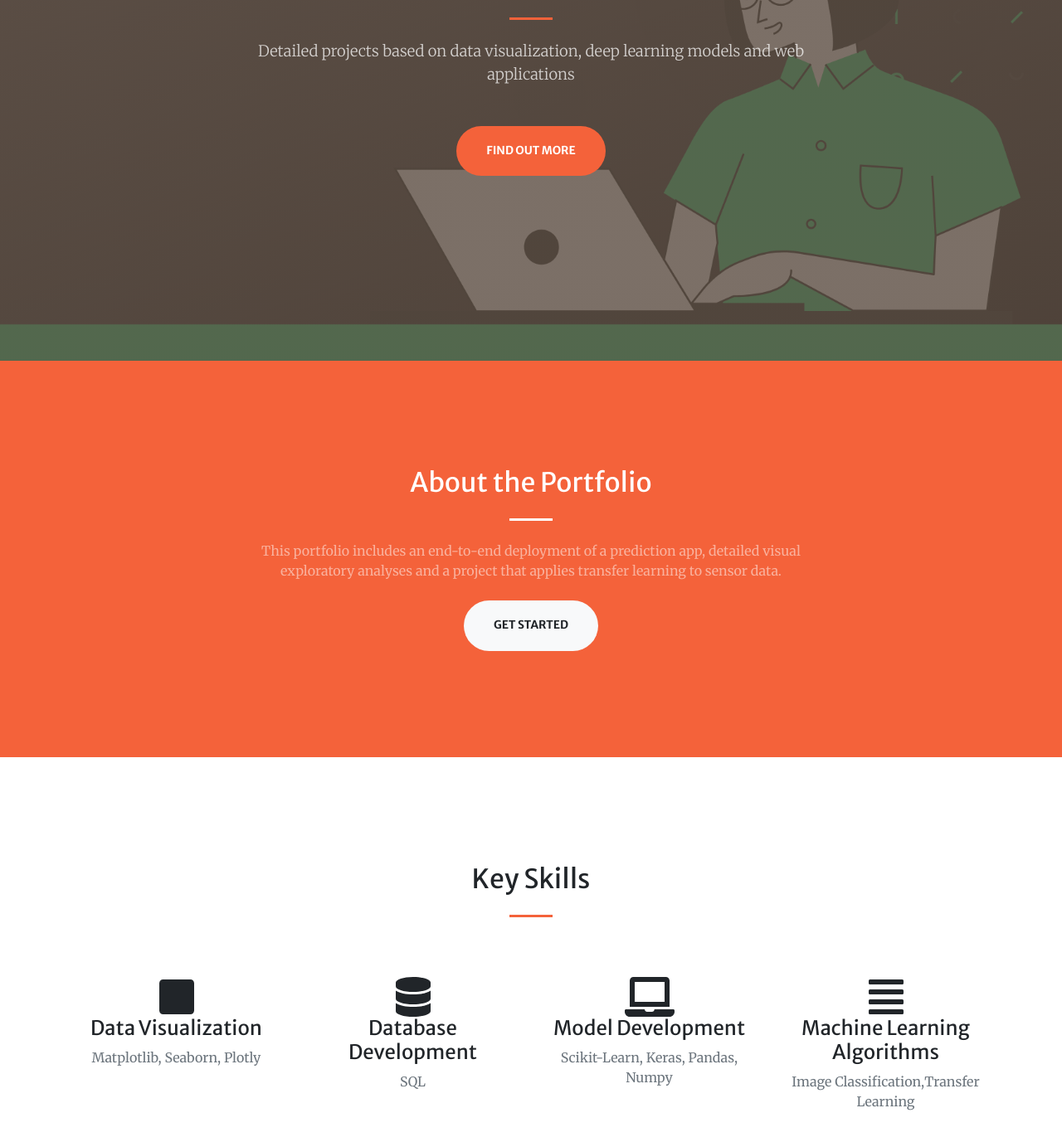
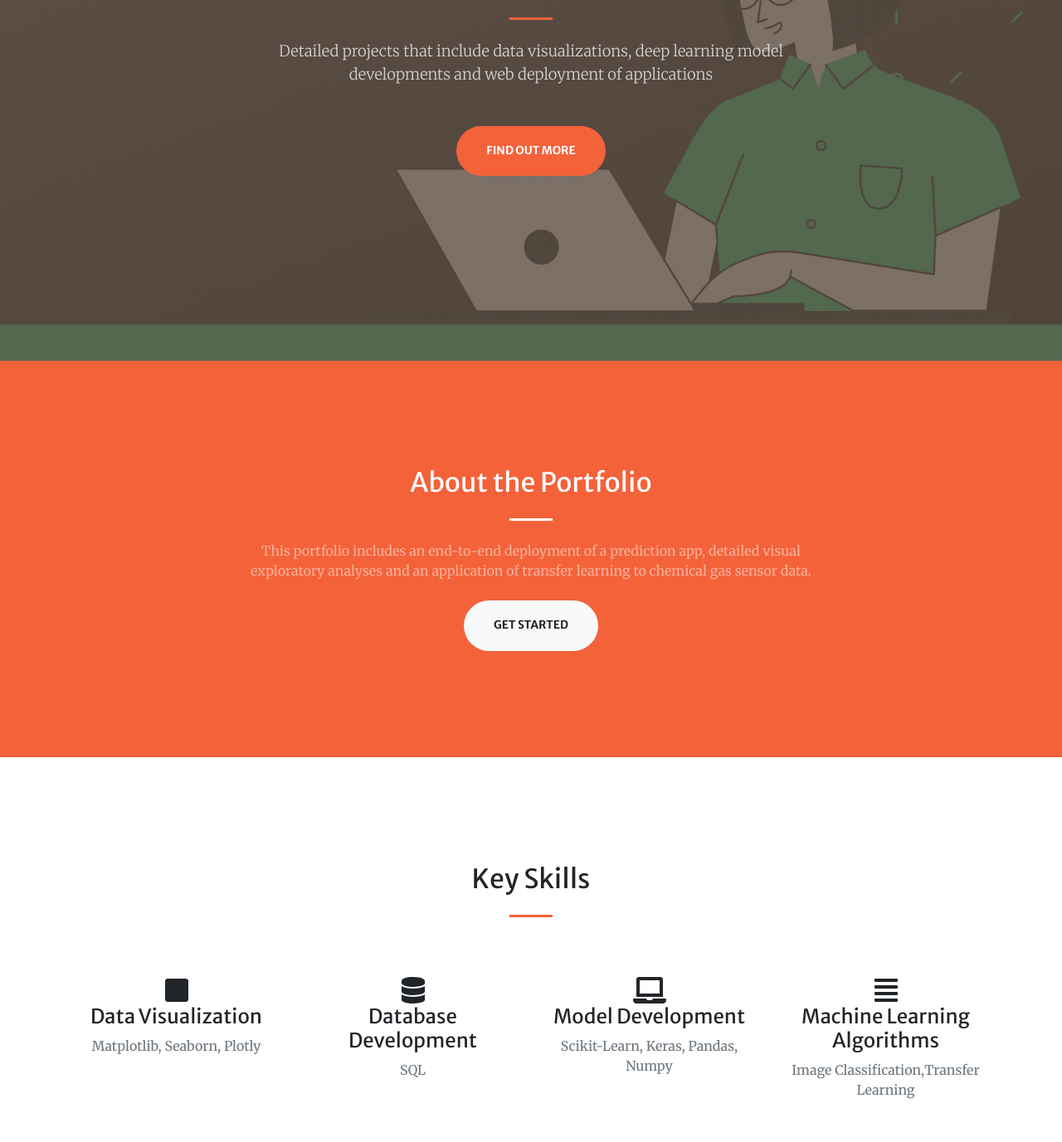
Before and after one commit to lav30/Projects, a plain HTML site: page index.html in a window 1280 px wide. Shown: the part 365-1742 px from the top of the page at 83% size. Drawn offline with nearby package versions, Linux system fonts and the light colour scheme.

Commit message:
Update index.html

```diff
--- a/index.html
+++ b/index.html
@@ -43,7 +43,7 @@
                         <hr class="divider my-4" />
                     </div>
                     <div class="col-lg-8 align-self-baseline">
-                        <p class="text-white-75 font-weight-light mb-5">Detailed projects based on data visualization, deep learning models and web applications</p>
+                        <p class="text-white-75 font-weight-light mb-5">Detailed projects that include data visualizations, deep learning model developments and web deployment of applications</p>
                         <a class="btn btn-primary btn-xl js-scroll-trigger" href="#about">Find Out More</a>
                     </div>
                 </div>
@@ -56,7 +56,7 @@
                     <div class="col-lg-8 text-center">
                         <h2 class="text-white mt-0">About the Portfolio</h2>
                         <hr class="divider light my-4" />
-                        <p class="text-white-50 mb-4">This portfolio includes an end-to-end deployment of a prediction app, detailed visual exploratory analyses and a project that applies transfer learning to sensor data. </p>
+                        <p class="text-white-50 mb-4">This portfolio includes an end-to-end deployment of a prediction app, detailed visual exploratory analyses and an application of transfer learning to chemical gas sensor data. </p>
                         <a class="btn btn-light btn-xl js-scroll-trigger" href="#skills">Get Started</a>
                     </div>
                 </div>
@@ -70,7 +70,7 @@
                 <div class="row">
                     <div class="col-lg-3 col-md-6 text-center">
                         <div class="mt-5">
-                            <i class="fa fa-square fa-3x" aria-hidden="true"></i>
+                            <i class="fa fa-square fa-2x" aria-hidden="true"></i>
                             <h3 class="h4 mb-2">Data Visualization</h3>
                             <p class="text-muted mb-0">Matplotlib, Seaborn, Plotly</p>
                         </div>
@@ -78,21 +78,21 @@
                     <div class="col-lg-3 col-md-6 text-center">
                         <div class="mt-5">
 
-                            <i class="fa fa-database fa-3x" aria-hidden="true"></i>
+                            <i class="fa fa-database fa-2x" aria-hidden="true"></i>
                             <h3 class="h4 mb-2">Database Development</h3>
                             <p class="text-muted mb-0">SQL</p>
                         </div>
                     </div>
                     <div class="col-lg-3 col-md-6 text-center">
                         <div class="mt-5">
-                            <i class="fa fa-laptop fa-3x" aria-hidden="true"></i>
+                            <i class="fa fa-laptop fa-2x" aria-hidden="true"></i>
                             <h3 class="h4 mb-2">Model Development</h3>
                             <p class="text-muted mb-0">Scikit-Learn, Keras, Pandas, Numpy</p>
                         </div>
                     </div>
                     <div class="col-lg-3 col-md-6 text-center">
                         <div class="mt-5">
-                            <i class="fa fa-align-justify fa-3x" aria-hidden="true"></i>
+                            <i class="fa fa-align-justify fa-2x" aria-hidden="true"></i>
                             <h3 class="h4 mb-2">Machine Learning Algorithms</h3>
                             <p class="text-muted mb-0">Image Classification,Transfer Learning</p>
                         </div>
```
